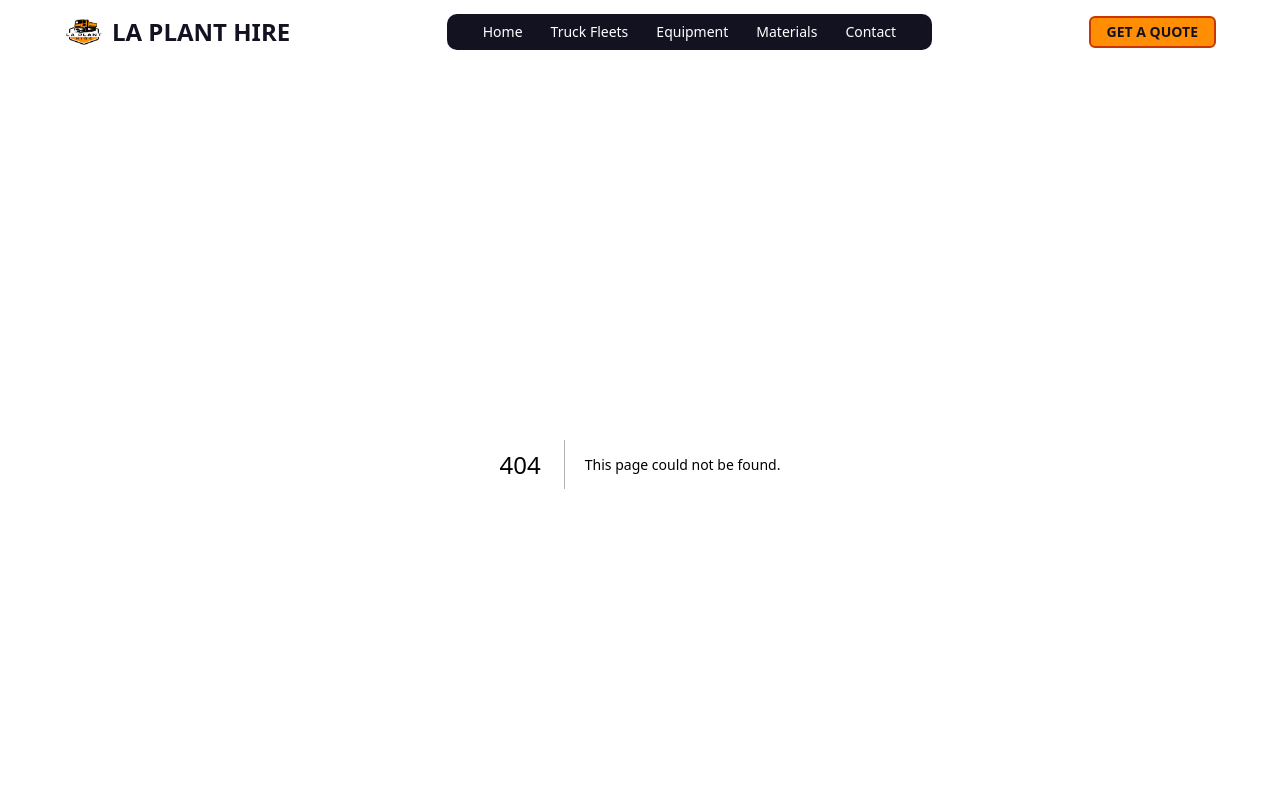
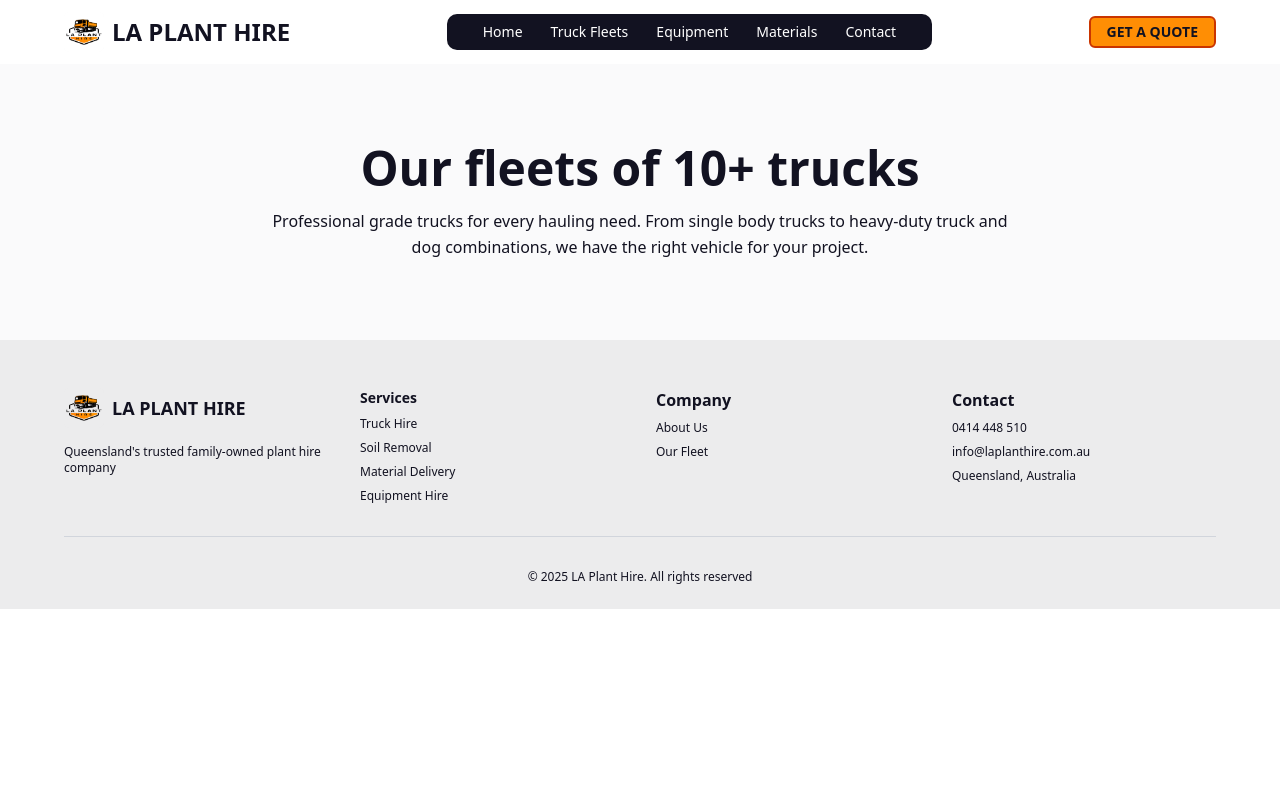
Before and after one commit to Rahul-Mallik-CSE/La-Plant-Hire, a Next.js app: page /truck-fleets in a window 1280 px wide. Before the commit this address had no page. Shown: the top 800 px of the page. Built offline with nearby package versions, Linux system fonts and the light colour scheme.

Commit message:
feat: add TruckFleetsPage and TruckFleetsHero components; create data and types files for truck fleets

```diff
--- /dev/null
+++ b/src/app/truck-fleets/page.tsx
@@ -0,0 +1,15 @@
+/** @format */
+
+import TruckFleetsHero from "@/components/truckfleetsComponents/truck-fleets-hero";
+
+import React from "react";
+
+const TruckFleetsPage = () => {
+  return (
+    <div>
+      <TruckFleetsHero />
+    </div>
+  );
+};
+
+export default TruckFleetsPage;
--- a/src/components/common/navbar.tsx
+++ b/src/components/common/navbar.tsx
@@ -34,13 +34,13 @@ export default function Navbar() {
         {/* Desktop Navigation */}
         <nav className="hidden sm:flex items-center gap-1 bg-primary rounded-lg px-2 lg:px-6 py-1">
           <Link
-            href="#"
+            href="/"
             className="text-white text-sm font-medium px-1 lg:px-3 py-1 hover:bg-primary/80 rounded-full transition"
           >
             Home
           </Link>
           <Link
-            href="#"
+            href="/truck-fleets"
             className="text-white text-sm font-medium px-1 lg:px-3 py-1 hover:bg-primary/80 rounded-full transition"
           >
             Truck Fleets
--- /dev/null
+++ b/src/components/truckfleetsComponents/truck-fleets-hero.tsx
@@ -0,0 +1,22 @@
+/** @format */
+
+import React from "react";
+
+const TruckFleetsHero = () => {
+  return (
+    <section className="bg-background2 px-6 py-6 sm:py-8 md:py-16 lg:py-20 text-center">
+      <div className="max-w-3xl mx-auto px-4">
+        <h1 className="text-lg sm:text-xl md:text-3xl lg:text-4xl xl:text-5xl font-bold text-primary mb-1 sm:mb-2 md:mb-4">
+          Our fleets of 10+ trucks
+        </h1>
+        <p className="text-primary text-xs md:text-sm lg:text-base leading-relaxed">
+          Professional grade trucks for every hauling need. From single body
+          trucks to heavy-duty truck and dog combinations, we have the right
+          vehicle for your project.
+        </p>
+      </div>
+    </section>
+  );
+};
+
+export default TruckFleetsHero;
```
Also changed, not shown: src/data/truckfleetsData.tsx (added), src/types/truckfleetsTypes.tsx (added).
